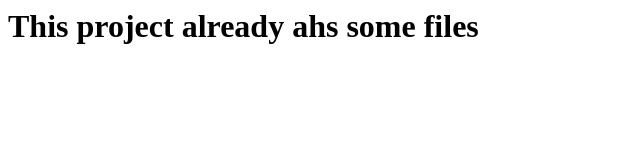
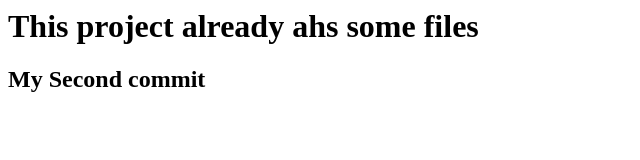
Before and after one commit to sourabhrangdal/gitOne, a plain HTML site: page index.html in a window 1280 px wide. Shown: the whole page, without its empty margins (0-640 px from the left). Drawn offline with Linux system fonts and the light colour scheme.

Commit message:
added h2 text 'My Second Commit'

```diff
--- a/index.html
+++ b/index.html
@@ -4,6 +4,7 @@
     <title>Git One</title>
         <body>
             <h1>This project already ahs some files</h1>
+            <h2>My Second commit</h2>
         </body>
 
 </head>
```
